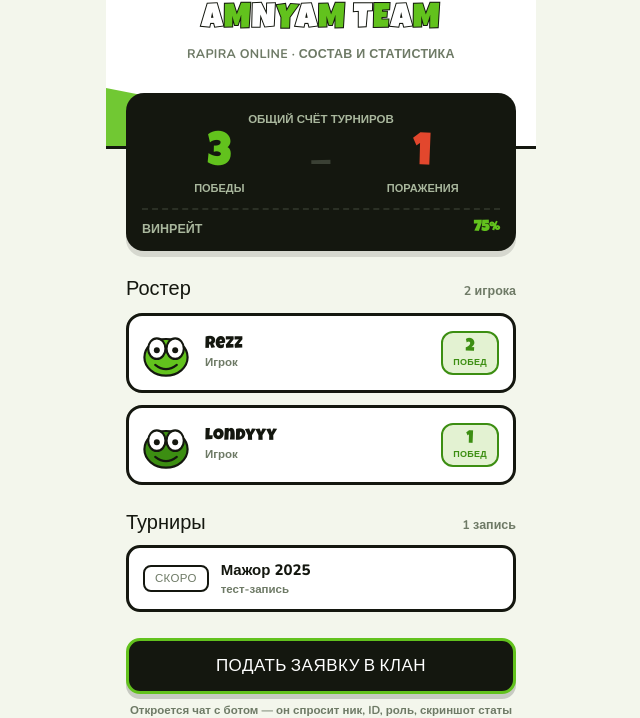
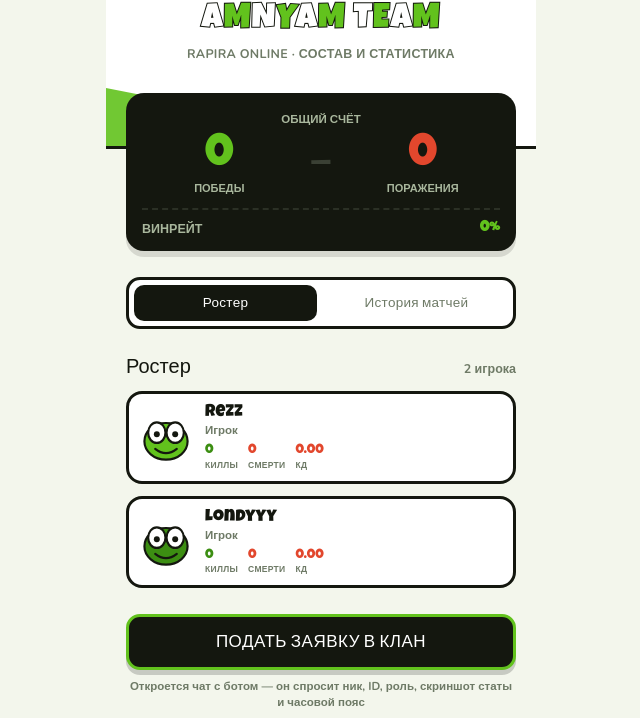
Before and after one commit to sasha25bs-byte/AmnyamTeam, a plain HTML site: page webapp/index.html in a window 1280 px wide. Shown: the part 109-827 px from the top of the page, without its empty margins (319-959 px from the left). Drawn offline with nearby package versions, Linux system fonts and the light colour scheme.

Commit message:
Add files via upload

```diff
--- a/webapp/index.html
+++ b/webapp/index.html
@@ -225,6 +225,31 @@
     margin-top: 1px;
   }
 
+  .player-kda {
+    display: flex;
+    gap: 10px;
+    margin-top: 6px;
+  }
+
+  .kda-item { text-align: left; }
+
+  .kda-num {
+    font-family: 'Luckiest Guy', sans-serif;
+    font-size: 13.5px;
+    color: var(--green-dark);
+    line-height: 1;
+  }
+
+  .kda-num.neg { color: var(--red); }
+
+  .kda-label {
+    font-size: 8.5px;
+    font-weight: 800;
+    color: var(--muted);
+    letter-spacing: 0.3px;
+    margin-top: 1px;
+  }
+
   .player-stat {
     text-align: center;
     flex-shrink: 0;
@@ -248,18 +273,7 @@
     letter-spacing: 0.3px;
   }
 
-  /* ---------- TOURNAMENTS ---------- */
-
-  .tournament-row {
-    display: flex;
-    align-items: center;
-    gap: 12px;
-    margin-top: 10px;
-    padding: 12px 14px;
-    background: var(--white);
-    border-radius: 14px;
-    border: 3px solid var(--ink);
-  }
+  /* ---------- STATUS CHIP ---------- */
 
   .status-chip {
     font-family: 'Luckiest Guy', sans-serif;
@@ -275,18 +289,74 @@
   .status-chip.win { background: var(--green); color: var(--white); }
   .status-chip.loss { background: var(--red); color: var(--white); }
 
-  .tournament-info { flex: 1; min-width: 0; }
+  /* ---------- TABS ---------- */
 
-  .tournament-name {
+  .tabs {
+    display: flex;
+    gap: 8px;
+    margin: 26px 20px 0;
+    background: var(--white);
+    border: 3px solid var(--ink);
+    border-radius: 14px;
+    padding: 5px;
+  }
+
+  .tab-btn {
+    flex: 1;
+    text-align: center;
+    font-family: 'Luckiest Guy', sans-serif;
+    font-size: 13.5px;
+    letter-spacing: 0.3px;
+    color: var(--muted);
+    background: transparent;
+    border: none;
+    border-radius: 10px;
+    padding: 10px 6px;
+    cursor: pointer;
+    -webkit-appearance: none;
+    appearance: none;
+  }
+
+  .tab-btn.active {
+    background: var(--ink);
+    color: var(--white);
+  }
+
+  .tab-panel { display: none; }
+  .tab-panel.active { display: block; }
+
+  /* ---------- MATCH HISTORY ---------- */
+
+  .match-row {
+    display: flex;
+    align-items: center;
+    gap: 12px;
+    margin-top: 10px;
+    padding: 12px 14px;
+    background: var(--white);
+    border-radius: 14px;
+    border: 3px solid var(--ink);
+  }
+
+  .match-info { flex: 1; min-width: 0; }
+
+  .match-name {
     font-weight: 800;
     font-size: 15px;
   }
 
-  .tournament-meta {
+  .match-meta {
     font-size: 11.5px;
     color: var(--muted);
     font-weight: 700;
     margin-top: 1px;
+  }
+
+  .match-score {
+    font-family: 'Luckiest Guy', sans-serif;
+    font-size: 16px;
+    flex-shrink: 0;
+    text-align: center;
   }
 
   /* ---------- FOOTER ---------- */
@@ -309,6 +379,7 @@
 
   .apply-cta {
     display: block;
+    width: calc(100% - 40px);
     margin: 26px 20px 0;
     background: var(--ink);
     color: var(--white);
@@ -321,6 +392,9 @@
     border-radius: 14px;
     border: 3px solid var(--green);
     box-shadow: 0 5px 0 rgba(0,0,0,0.18);
+    cursor: pointer;
+    -webkit-appearance: none;
+    appearance: none;
   }
 
   .apply-cta:active {
@@ -338,6 +412,7 @@
 </style>
 </head>
 <body>
+<script src="https://telegram.org/js/telegram-web-app.js"></script>
 
 <div class="app">
 
@@ -362,25 +437,30 @@
   </div>
 
   <div class="scoreboard">
-    <div class="scoreboard-label">ОБЩИЙ СЧЁТ ТУРНИРОВ</div>
+    <div class="scoreboard-label">ОБЩИЙ СЧЁТ</div>
     <div class="scoreboard-row">
       <div class="score-block">
-        <div class="score-num win">3</div>
+        <div class="score-num win" id="scoreWins">0</div>
         <div class="score-tag">ПОБЕДЫ</div>
       </div>
       <div class="score-divider">—</div>
       <div class="score-block">
-        <div class="score-num loss">1</div>
+        <div class="score-num loss" id="scoreLosses">0</div>
         <div class="score-tag">ПОРАЖЕНИЯ</div>
       </div>
     </div>
     <div class="scoreboard-footer">
       <span>ВИНРЕЙТ</span>
-      <strong>75%</strong>
+      <strong id="scoreWinrate">0%</strong>
     </div>
   </div>
 
-  <div class="section">
+  <div class="tabs">
+    <button type="button" class="tab-btn active" id="tabBtnRoster" onclick="switchTab('roster')">Ростер</button>
+    <button type="button" class="tab-btn" id="tabBtnHistory" onclick="switchTab('history')">История матчей</button>
+  </div>
+
+  <div class="section tab-panel active" id="panelRoster">
     <div class="section-title">
       Ростер
       <span class="section-count" id="rosterCount"></span>
@@ -388,23 +468,44 @@
     <div id="rosterList"></div>
   </div>
 
-  <div class="section">
+  <div class="section tab-panel" id="panelHistory">
     <div class="section-title">
-      Турниры
-      <span class="section-count" id="tourCount"></span>
+      История матчей
+      <span class="section-count" id="matchCount"></span>
     </div>
-    <div id="tourList"></div>
+    <div id="matchList"></div>
   </div>
 
-  <a class="apply-cta" href="https://t.me/Ammnyamm_bot?start=apply">ПОДАТЬ ЗАЯВКУ В КЛАН</a>
+  <button type="button" class="apply-cta" onclick="applyToClan()">ПОДАТЬ ЗАЯВКУ В КЛАН</button>
   <div class="apply-hint">Откроется чат с ботом — он спросит ник, ID, роль, скриншот статы и часовой пояс</div>
 
   <div class="footer-note">
-    <strong>Тестовые данные.</strong> Ростер и турниры задаются в конце файла в массивах
-    <code>roster</code> и <code>tournaments</code> — правьте их, и список обновится.
+    Ростер и история матчей задаются в конце файла в массивах
+    <code>roster</code> и <code>matches</code> — правьте их, и список обновится.
   </div>
 
 </div>
+
+<script>
+  // Инициализация Telegram Mini App
+  const tg = window.Telegram ? window.Telegram.WebApp : null;
+  if (tg) {
+    tg.ready();
+    tg.expand();
+  }
+
+  // Клик по "ПОДАТЬ ЗАЯВКУ В КЛАН": открываем чат с ботом и сразу закрываем мини-апп,
+  // чтобы человек явно увидел переход и не остался висеть на старом экране.
+  function applyToClan() {
+    const url = "https://t.me/Ammnyamm_bot?start=apply";
+    if (tg) {
+      tg.openTelegramLink(url);
+      tg.close();
+    } else {
+      window.location.href = url;
+    }
+  }
+</script>
 
 <script>
   // Простой генератор "жабко-аватара" — цвет тела меняется по индексу игрока
@@ -425,46 +526,86 @@
   // ЗДЕСЬ ОБНОВЛЯЙТЕ ДАННЫЕ ВРУЧНУЮ
 
   const roster = [
-    { name: "Rezz", role: "Игрок", wins: 2 },
-    { name: "Londyyy", role: "Игрок", wins: 1 },
+    { name: "Rezz", role: "Игрок", kills: 0, deaths: 0 },
+    { name: "Londyyy", role: "Игрок", kills: 0, deaths: 0 },
   ];
 
-  const tournaments = [
-    { name: "Мажор 2025", date: "тест-запись", status: "upcoming" }, // upcoming | win | loss
+  const matches = [
+    // { opponent: "Название команды", date: "07.09.2026", scoreUs: 13, scoreThem: 7, status: "win" }, // win | loss
   ];
+
+  function calcKD(kills, deaths) {
+    if (deaths === 0) return kills > 0 ? kills.toFixed(2) : "0.00";
+    return (kills / deaths).toFixed(2);
+  }
 
   const rosterList = document.getElementById('rosterList');
   roster.forEach((p, i) => {
+    const kd = calcKD(p.kills, p.deaths);
+    const kdNeg = parseFloat(kd) < 1 ? "neg" : "";
     rosterList.innerHTML += `
       <div class="player-card">
         <div class="player-avatar">${makeAvatar(i)}</div>
         <div class="player-info">
           <div class="player-name">${p.name}</div>
           <div class="player-role">${p.role}</div>
-        </div>
-        <div class="player-stat">
-          <div class="player-stat-num">${p.wins}</div>
-          <div class="player-stat-label">ПОБЕД</div>
+          <div class="player-kda">
+            <div class="kda-item">
+              <div class="kda-num">${p.kills}</div>
+              <div class="kda-label">КИЛЛЫ</div>
+            </div>
+            <div class="kda-item">
+              <div class="kda-num neg">${p.deaths}</div>
+              <div class="kda-label">СМЕРТИ</div>
+            </div>
+            <div class="kda-item">
+              <div class="kda-num ${kdNeg}">${kd}</div>
+              <div class="kda-label">КД</div>
+            </div>
+          </div>
         </div>
       </div>`;
   });
   document.getElementById('rosterCount').textContent =
     roster.length + (roster.length === 1 ? " игрок" : " игрока");
 
-  const statusLabels = { upcoming: "СКОРО", win: "ПОБЕДА", loss: "ПОРАЖЕНИЕ" };
-  const tourList = document.getElementById('tourList');
-  tournaments.forEach(t => {
-    tourList.innerHTML += `
-      <div class="tournament-row">
-        <div class="status-chip ${t.status}">${statusLabels[t.status]}</div>
-        <div class="tournament-info">
-          <div class="tournament-name">${t.name}</div>
-          <div class="tournament-meta">${t.date}</div>
-        </div>
-      </div>`;
-  });
-  document.getElementById('tourCount').textContent =
-    tournaments.length + (tournaments.length === 1 ? " запись" : " записи");
+  const matchStatusLabels = { win: "ПОБЕДА", loss: "ПОРАЖЕНИЕ" };
+  const matchList = document.getElementById('matchList');
+  if (matches.length === 0) {
+    matchList.innerHTML = `<div class="footer-note" style="margin-top:12px;">Матчей пока нет.</div>`;
+  } else {
+    matches.forEach(m => {
+      matchList.innerHTML += `
+        <div class="match-row">
+          <div class="status-chip ${m.status}">${matchStatusLabels[m.status]}</div>
+          <div class="match-info">
+            <div class="match-name">${m.opponent}</div>
+            <div class="match-meta">${m.date}</div>
+          </div>
+          <div class="match-score" style="color:${m.status === 'win' ? 'var(--green-dark)' : 'var(--red)'}">${m.scoreUs}:${m.scoreThem}</div>
+        </div>`;
+    });
+  }
+  document.getElementById('matchCount').textContent =
+    matches.length + (matches.length === 1 ? " матч" : " матча");
+
+  // Общий счёт считается автоматически из истории матчей
+  const totalWins = matches.filter(m => m.status === 'win').length;
+  const totalLosses = matches.filter(m => m.status === 'loss').length;
+  const totalPlayed = totalWins + totalLosses;
+  const winrate = totalPlayed === 0 ? 0 : Math.round((totalWins / totalPlayed) * 100);
+  document.getElementById('scoreWins').textContent = totalWins;
+  document.getElementById('scoreLosses').textContent = totalLosses;
+  document.getElementById('scoreWinrate').textContent = winrate + '%';
+
+  // Переключение вкладок
+  function switchTab(tab) {
+    const isRoster = tab === 'roster';
+    document.getElementById('panelRoster').classList.toggle('active', isRoster);
+    document.getElementById('panelHistory').classList.toggle('active', !isRoster);
+    document.getElementById('tabBtnRoster').classList.toggle('active', isRoster);
+    document.getElementById('tabBtnHistory').classList.toggle('active', !isRoster);
+  }
 </script>
 
 </body>
```
